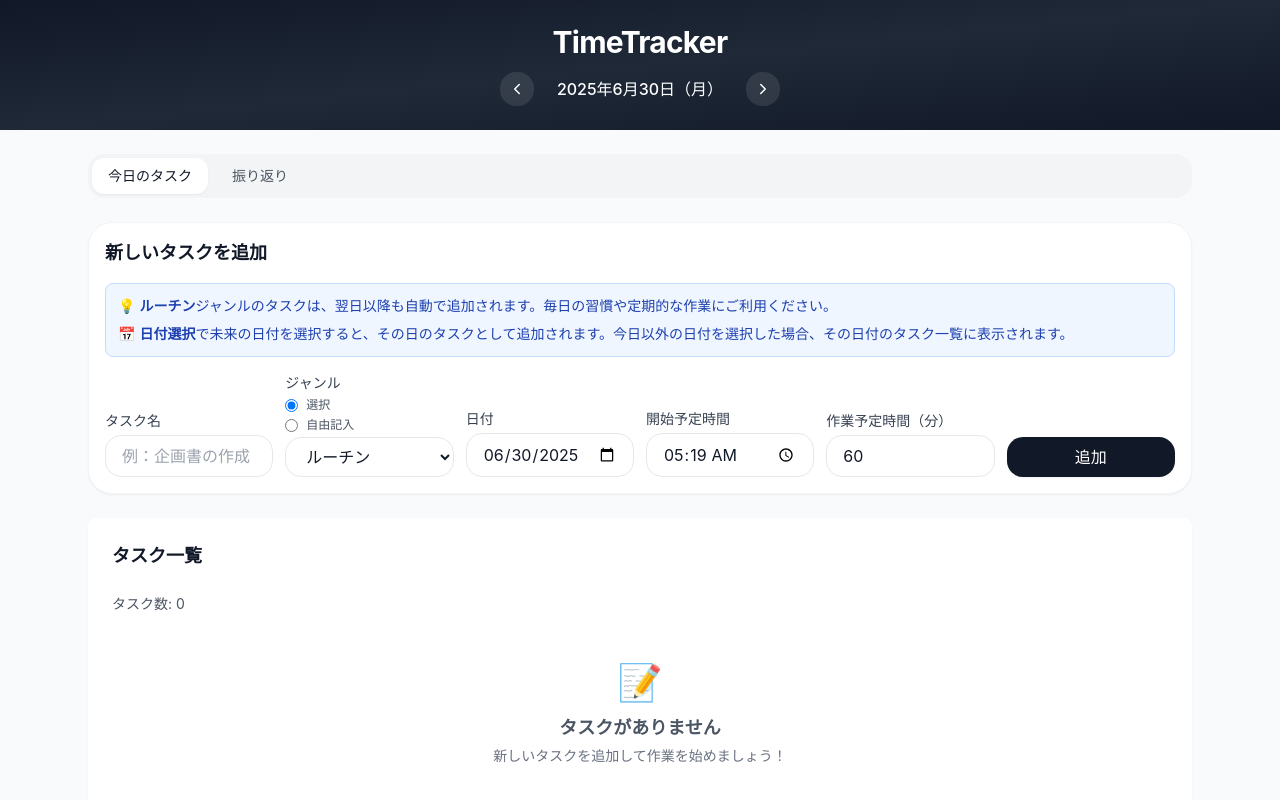
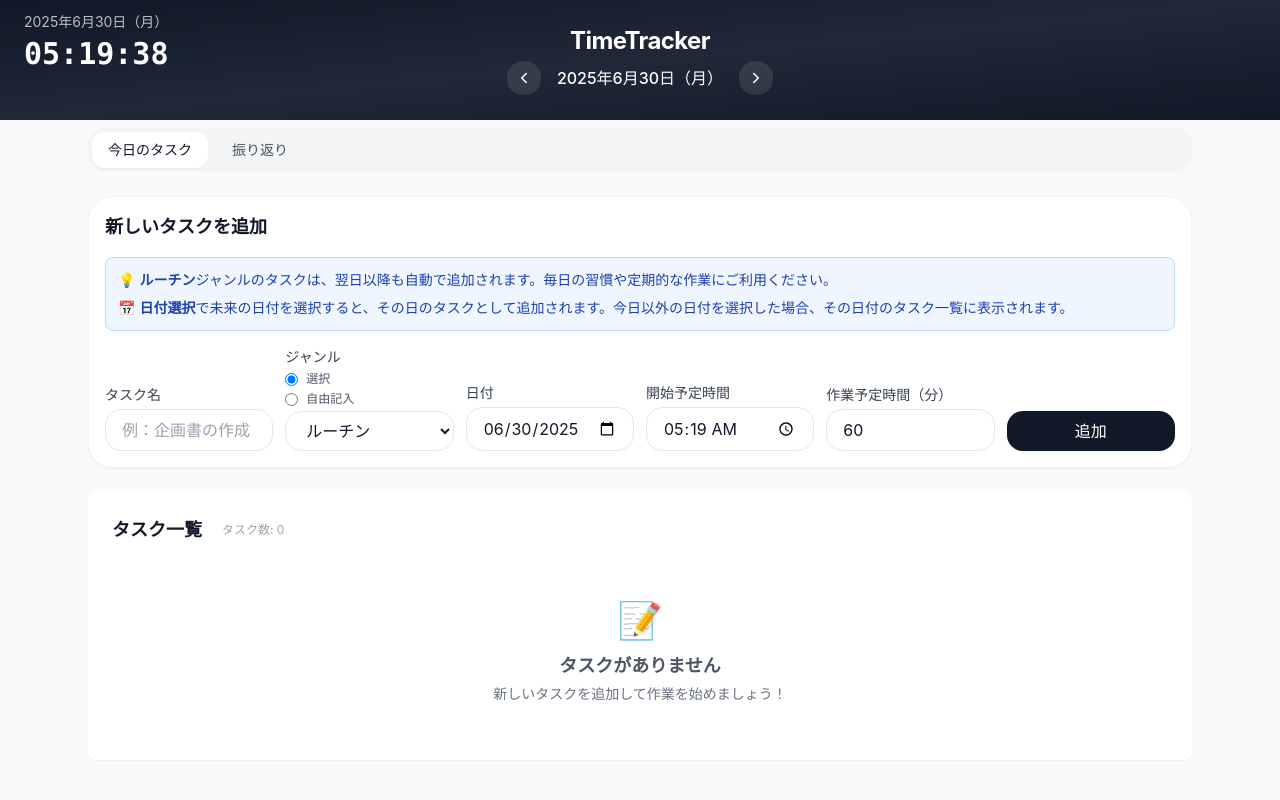
Before and after one commit to p1yuki/timetracker, a React (Vite) app: page / in a window 1280 px wide. Shown: the top 800 px of the page. Built offline with nearby package versions, Linux system fonts and the light colour scheme.

Commit message:
ver9: ヘッダー左側に時計日付表示、クリックで非表示再表示、デザイン調整

```diff
--- a/src/App.tsx
+++ b/src/App.tsx
@@ -11,7 +11,7 @@ function App() {
     <div className="min-h-screen bg-gray-50">
       <Header />
 
-      <div className="max-w-6xl mx-auto p-6">
+      <div className="max-w-6xl mx-auto p-6 pt-32">
         <main>
           {/* タブナビゲーション */}
           <div className="flex gap-2 mb-6 p-1 bg-gray-100 rounded-2xl">
--- a/src/components/Header.tsx
+++ b/src/components/Header.tsx
@@ -1,13 +1,25 @@
 import { format } from 'date-fns';
 import { ja } from 'date-fns/locale';
-import { ChevronLeft, ChevronRight } from 'lucide-react';
+import { ChevronLeft, ChevronRight, Clock, Calendar } from 'lucide-react';
+import { useState, useEffect } from 'react';
 import { useTaskStore } from '../store/taskStore';
 
 export const Header = () => {
   const { selectedDate, setSelectedDate } = useTaskStore();
+  const [currentTime, setCurrentTime] = useState(new Date());
+  const [showClock, setShowClock] = useState(true);
+  const [showDate, setShowDate] = useState(true);
 
   // selectedDateが確実にDateオブジェクトであることを確認
   const targetDate = selectedDate instanceof Date ? selectedDate : new Date(selectedDate);
+
+  // 現在時刻を1秒ごとに更新
+  useEffect(() => {
+    const timer = setInterval(() => {
+      setCurrentTime(new Date());
+    }, 1000);
+    return () => clearInterval(timer);
+  }, []);
 
   const changeDate = (direction: number) => {
     const newDate = new Date(targetDate);
@@ -19,9 +31,56 @@ export const Header = () => {
     return format(date, 'yyyy年M月d日（E）', { locale: ja });
   };
 
+  const formatTime = (date: Date) => {
+    return format(date, 'HH:mm:ss');
+  };
+
   return (
-    <header className="header-gradient text-white p-6 text-center">
-      <h1 className="text-3xl font-bold mb-3 tracking-tight">TimeTracker</h1>
+    <header className="header-gradient text-white p-4 text-center fixed top-0 left-0 right-0 z-50 min-h-[120px] flex flex-col justify-center">
+      {/* 時計・日付表示部分（左上） */}
+      <div className="absolute top-3 left-6 flex flex-col items-start" style={{minWidth: '120px'}}>
+        {/* 日付表示（上） */}
+        {showDate ? (
+          <span
+            className="text-sm text-gray-200/80 font-normal cursor-pointer select-none mb-1 text-left block max-w-[180px] truncate"
+            onClick={() => setShowDate(false)}
+            title="クリックで日付を非表示"
+            style={{wordBreak: 'keep-all'}}
+          >
+            {formatDate(currentTime)}
+          </span>
+        ) : (
+          <button
+            onClick={() => setShowDate(true)}
+            className="mb-1 p-1 rounded-full transition-all duration-200 hover:scale-110"
+            title="日付を表示"
+            style={{lineHeight: 0}}
+          >
+            <Calendar size={18} className="text-gray-300" />
+          </button>
+        )}
+        {/* 時計表示（下） */}
+        {showClock ? (
+          <span
+            className="font-mono text-3xl font-bold select-none cursor-pointer text-left block max-w-[180px] truncate"
+            onClick={() => setShowClock(false)}
+            title="クリックで時計を非表示"
+            style={{wordBreak: 'keep-all'}}
+          >
+            {formatTime(currentTime)}
+          </span>
+        ) : (
+          <button
+            onClick={() => setShowClock(true)}
+            className="p-1 rounded-full transition-all duration-200 hover:scale-110"
+            title="時計を表示"
+            style={{lineHeight: 0}}
+          >
+            <Clock size={24} className="text-gray-300" />
+          </button>
+        )}
+      </div>
+      <h1 className="text-2xl font-bold mb-1 tracking-tight">TimeTracker</h1>
       <div className="flex items-center justify-center gap-4">
         <button
           onClick={() => changeDate(-1)}
@@ -29,7 +88,7 @@ export const Header = () => {
         >
           <ChevronLeft size={18} />
         </button>
-        <div className="text-base font-medium min-w-[180px]">
+        <div className="text-base font-medium min-w-[150px]">
           {formatDate(targetDate)}
         </div>
         <button
--- a/src/components/TaskList.tsx
+++ b/src/components/TaskList.tsx
@@ -67,11 +67,10 @@ export const TaskList = () => {
   return (
     <div className="bg-white rounded-lg shadow-sm p-6">
       <div className="flex items-center justify-between mb-6">
-        <h3 className="text-lg font-semibold text-gray-900">タスク一覧</h3>
-      </div>
-
-      <div className="mb-4 text-sm text-gray-600">
-        タスク数: {sortedTasks.length}
+        <h3 className="text-lg font-semibold text-gray-900 flex items-center gap-3">
+          <span>タスク一覧</span>
+          <span className="text-xs text-gray-400 font-normal ml-2">タスク数: {sortedTasks.length}</span>
+        </h3>
       </div>
 
       {sortedTasks.length === 0 ? (
```
